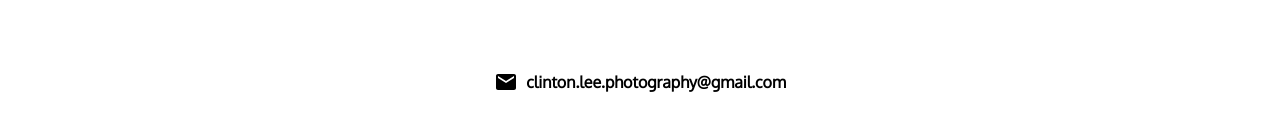
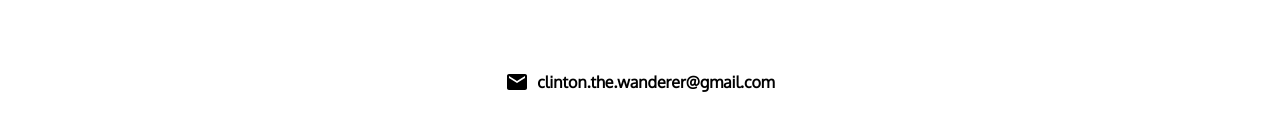
Before and after one commit to detectivemerry/wanderer-vision, a Next.js app: page /contact in a window 1280 px wide. Shown: the part 365-496 px from the top of the page. Built offline with nearby package versions, Linux system fonts and the light colour scheme.

Commit message:
chore: edit email contact

```diff
--- a/app/contact/page.tsx
+++ b/app/contact/page.tsx
@@ -14,7 +14,7 @@ export default function contact() {
         <div className="flex justify-center m-28">
           <div className="flex gap-2">
             <Mail />
-            <span className="font-bold">clinton.lee.photography@gmail.com</span>
+            <span className="font-bold">clinton.the.wanderer@gmail.com</span>
           </div>
         </div>
       </div>
```
